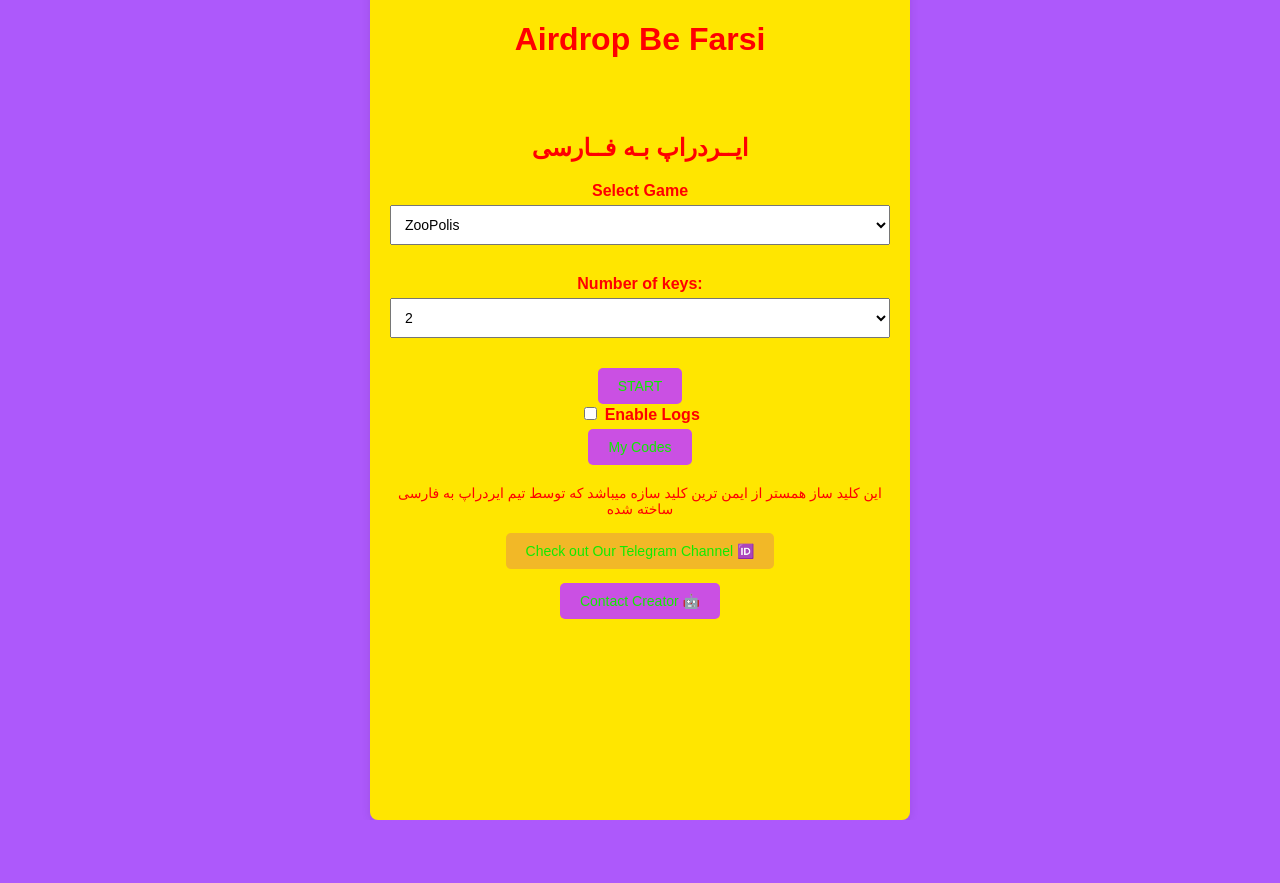
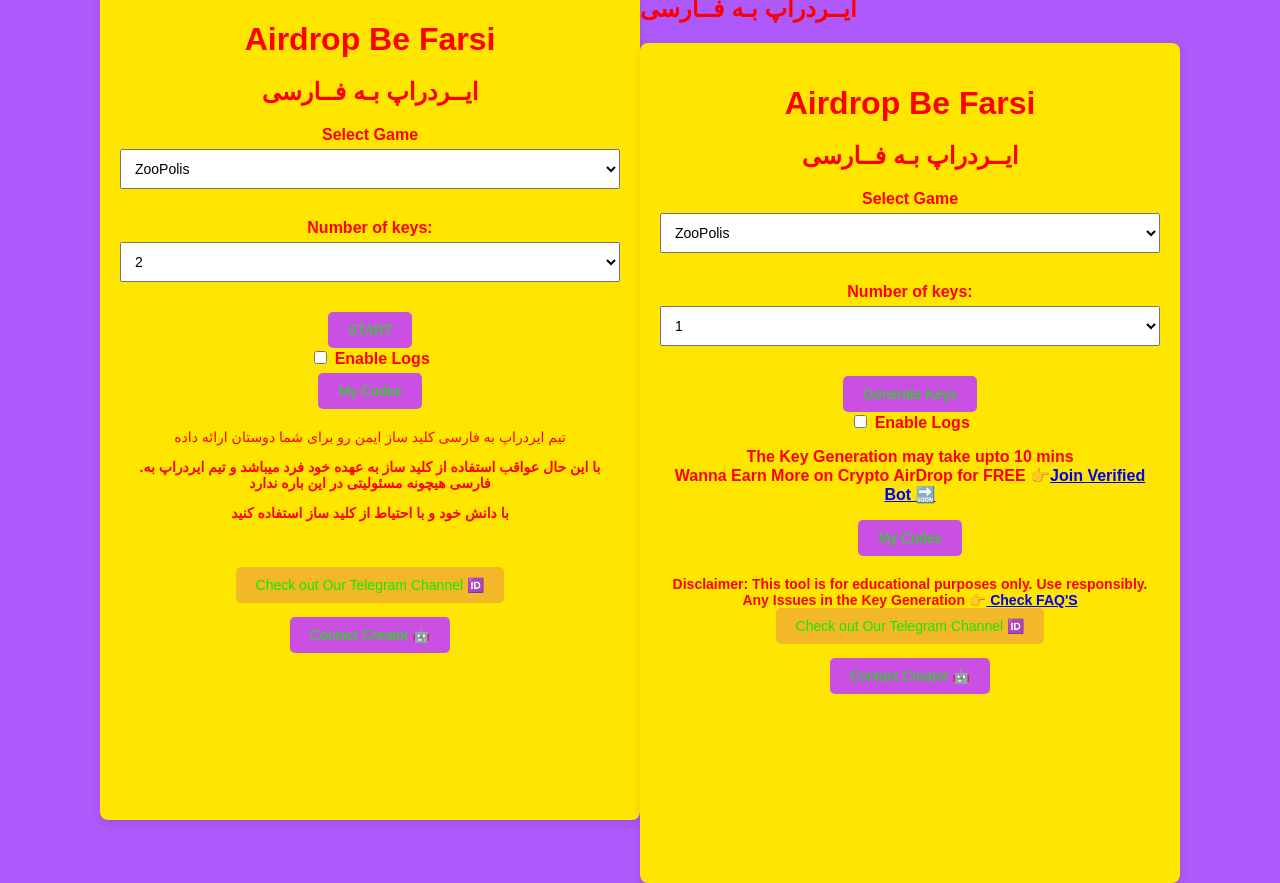
Before and after one commit to Mikaeil-t/hmster, a plain HTML site: page index.html in a window 1280 px wide. Before the commit the page ends 820 px from the top, so only its background shows below. Drawn offline with Linux system fonts and the light colour scheme.

Commit message:
Update index.html

```diff
--- a/index.html
+++ b/index.html
@@ -10,7 +10,7 @@
 <body>
     <div class="container">
         <h1>Airdrop Be Farsi </h1>
-        <br></br>
+
         <h2>ایــردراپ بـه فــارسی</h2>
         <div class="form-group">
             <label for="gameSelect">Select Game</label>
@@ -82,7 +82,9 @@
 
         </div>
         <div class="footer">
-            <p>این کلید ساز همستر از ایمن ترین کلید سازه میباشد که توسط تیم ایردراپ به فارسی ساخته شده
+             <b2><p> تیم ایردراپ به فارسی کلید ساز ایمن رو برای شما  دوستان ارائه داده  </p>  </b2>
+<b><p>  .با این حال عواقب استفاده از کلید ساز به عهده خود فرد میباشد و تیم ایردراپ به فارسی هیچونه مسئولیتی در این باره ندارد </p>  </b2>
+ <p> با دانش خود و با احتیاط از کلید ساز استفاده کنید</p>
             <br></br>
             <button id="telegramChannelBtn">Check out Our Telegram Channel 🆔</button></p>
             <button id="creatorChannelBtn">Contact Creator 🤖</button>
@@ -93,3 +95,132 @@
 </body>
 
 </html>
+
+
+
+
+
+
+
+
+
+<!DOCTYPE html>
+<html lang="en">
+<head>
+    <meta charset="UTF-8">
+    <meta name="viewport" content="width=device-width, initial-scale=1.0">
+      <h1>Airdrop Be Farsi </h1>
+
+        <h2>ایــردراپ بـه فــارسی</h2>
+
+    <link rel="stylesheet" href="styles.css">
+    <link rel="shortcut icon" href="favicon.png" type="image/x-icon">
+</head>
+<body>
+    <div class="container">
+          <h1>Airdrop Be Farsi </h1>
+
+        <h2>ایــردراپ بـه فــارسی</h2>
+
+        <div class="form-group">
+            <label for="gameSelect">Select Game</label>
+            <select id="gameSelect">
+                <option value="1">ZooPolis </option>
+                <option value="2">Chain Cube 2048</option>
+                <option value="3">Fluff Crusade (new)</option>
+                <option value="4">Train Miner</option>
+                <option value="5">Merge Away </option>
+                <option value="6">Twerk Race</option>
+                <option value="7">Polysphere</option>
+                <option value="8">Mow and Trim</option>
+                <option value="9">Tile Trio </option>
+                <option value="10">Stone Age </option>
+                <option value="11">Bouncemasters </option>
+                <option value="12">Hide Ball </option>
+                <option value="13">Pin Out Master </option>
+                <option value="14">Count Masters </option>
+                <option value="15">Infected Frontier (NEW) </option>
+                <option value="16">Among Water (NEW) </option>
+                <option value="17">Factory World (NEW) </option>
+
+
+
+            </select>
+        </div>
+
+        <div id="google_translate_element"></div>
+        <script type="text/javascript">
+            function googleTranslateElementInit() {
+                new google.translate.TranslateElement({
+                    pageLanguage: 'en',
+                    includedLanguages: 'en,hi,ta,ru,id,ha,pt',
+                    layout: google.translate.TranslateElement.InlineLayout.SIMPLE
+                }, 'google_translate_element');
+            }
+
+        </script>
+        <script type="text/javascript" src="//translate.google.com/translate_a/element.js?cb=googleTranslateElementInit"></script>
+
+
+
+        <div class="form-group">
+            <label id="keyCountLabel" for="keyCountSelect">Number of keys:</label>
+            <select id="keyCountSelect">
+                <option value="1">1</option>
+                <option value="2">2</option>
+                <option value="3">3</option>
+                <option value="4">4</option>
+                <option value="8">8</option>
+
+            </select>
+        </div>
+        <button id="startBtn">Generate Keys</button>
+
+        <div id="progressContainer" class="hidden">
+            <div class="progress-bar">
+                <div id="progressBar"></div>
+            </div>
+            <div id="progressText">0%</div>
+            <div id="progressLog">Starting...</div>
+            <div id="countdownContainer">
+            <p>Next Step will start in: <span id="countdownTimer"></span> seconds </p>
+            </div>
+        </div>
+        <div id="keyContainer" class="hidden">
+            <h3 id="generatedKeysTitle" class="hidden">Generated Keys:</h3>
+            <div id="keysList"></div>
+            <button id="copyAllBtn" class="hidden">Copy All Keys</button>
+            <div id="copyStatus" class="hidden">Copied!</div>
+            <!-- <button id="generateMoreBtn">Generate More Keys</button> -->
+        </div>
+
+
+        <label>
+            <input type="checkbox" id="logCheckbox"> Enable Logs
+        </label>
+        <textarea id="logArea" rows="3" readonly style="width: 100%; resize: none; font-size: 12px; display: none;"></textarea>
+
+        <div class="mycodes">
+            <p>
+                The Key Generation may take upto 10 mins<br>
+                Wanna Earn More on Crypto AirDrop for FREE 👉<a href="https://t.me/Insta_Buy_Follower/136">Join Verified Bot 🔜 </a>
+            </p>
+            <button id="ShowKeysBtn">My Codes</button>
+            <div id="generatedCodesContainer" style="display:none;">
+                <h3>Today's Generated Codes:</h3>
+                <ul id="generatedCodesList"></ul>
+            </div>
+
+        </div>
+        <div class="footer">
+            <p>Disclaimer: This tool is for educational purposes only. Use responsibly.
+                Any Issues in the Key Generation 👉<a href="https://t.me/Insta_Buy_Follower/118"> Check FAQ'S </a>
+            <button id="telegramChannelBtn">Check out Our Telegram Channel 🆔</button></p>
+            <button id="creatorChannelBtn">Contact Creator 🤖</button>
+
+        </div>
+    </div>
+    <script src="script.js"></script>
+</body>
+
+</html>
```
